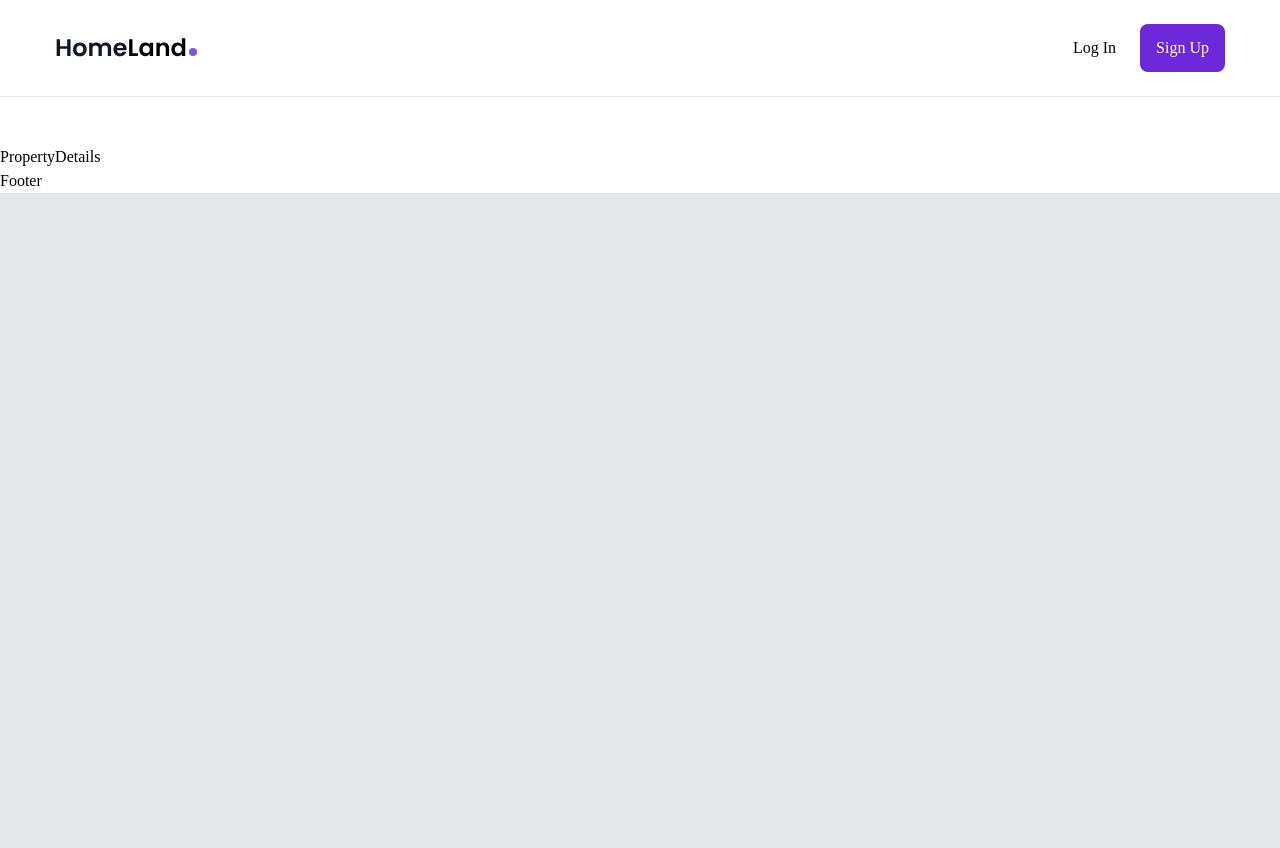
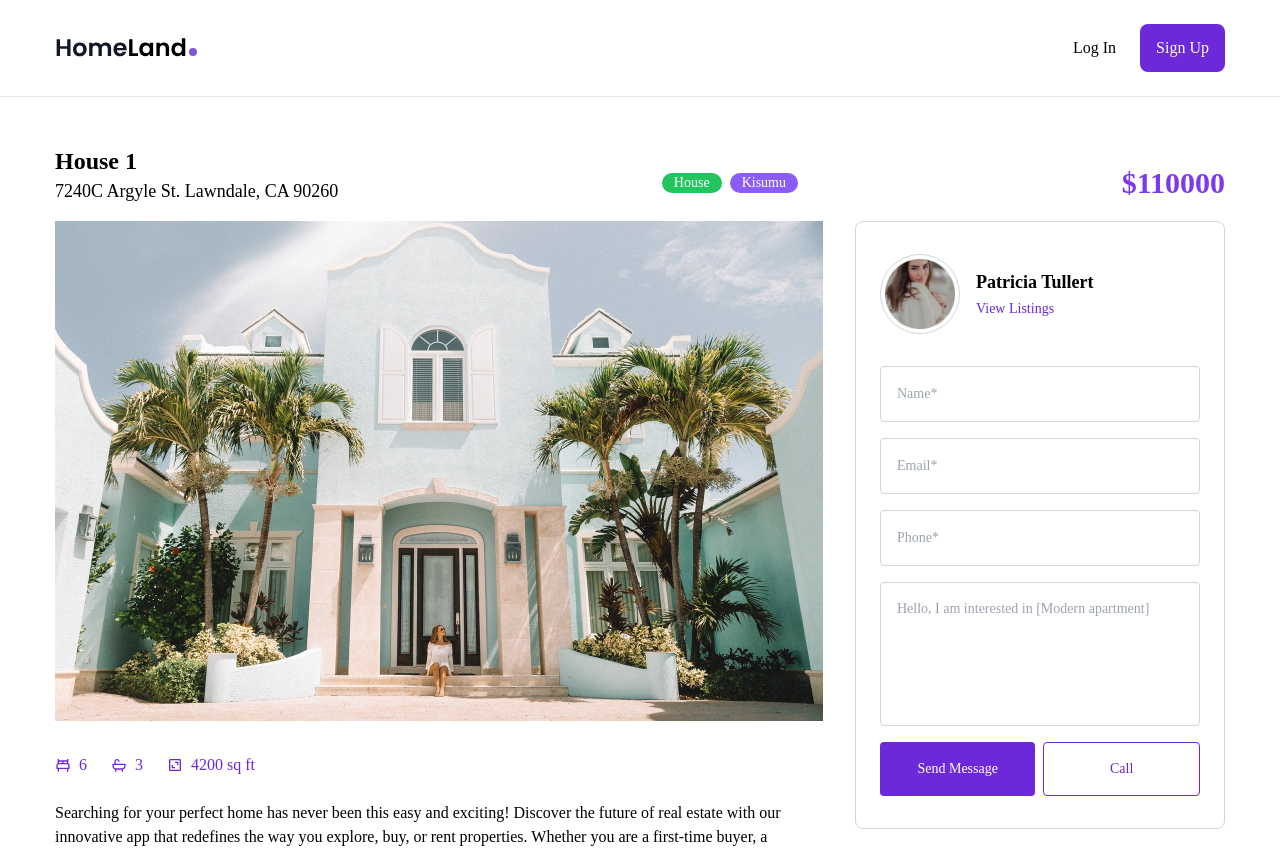
Before and after one commit to kema-ray/Real-Estate, a React (Create React App) app: page /property/1 in a window 1280 px wide. Shown: the top 848 px of the page. Before the commit the page ends 800 px from the top, so only its background shows below. Built offline with nearby package versions, Linux system fonts and the light colour scheme.

Commit message:
create the property details page

```diff
--- a/src/pages/PropertyDetails.js
+++ b/src/pages/PropertyDetails.js
@@ -1,8 +1,90 @@
-import React from 'react'
+import React from 'react';
+import { housesData } from '../data';
+import { useParams } from 'react-router-dom';
+import { BiBed, BiBath, BiArea } from 'react-icons/bi';
+import { Link } from 'react-router-dom';
+
 
 const PropertyDetails = () => {
+  // get house id
+  const { id } = useParams();
+
+  // get the house based on the id
+  const house = housesData.find((house) => {
+    return house.id === parseInt(id);
+  });
+
+  console.log(house);
+
   return (
-    <div>PropertyDetails</div>
+    <section>
+      <div className='container mx-auto min-h-[800px] mb-14'>
+        <div className='flex flex-col lg:flex-row lg:items-center lg:justify-between'>
+          <div>
+            <h2 className='text-2xl font-semibold'>{house.name}</h2>
+            <h3 className='text-lg mb-4'>{house.address}</h3>
+          </div>
+          <div className='mb-4 lg:mb-0 flex gap-x-2 text-sm'>
+            <div className='bg-green-500 text-white px-3 rounded-full'>{house.type}</div>
+            <div className='bg-violet-500 text-white px-3 rounded-full'>{house.city}</div>
+          </div>
+          <div className='text-3xl font-semibold text-violet-600'>${house.price}</div>
+        </div>
+        <div className='flex flex-col items-start gap-8 lg:flex-row'>
+          <div className='max-w-[768px]'>
+            <div className='mb-8'>
+              <img src={house.imageLg} />
+            </div>
+            <div className='flex gap-x-6 text-violet-700 mb-6'>
+              <div className='flex gap-x-2 items-center'>
+                <BiBed />
+                <div>{house.bedrooms}</div>
+              </div>
+              <div className='flex gap-x-2 items-center'>
+                <BiBath />
+                <div>{house.bathrooms}</div>
+              </div>
+              <div className='flex gap-x-2 items-center'>
+                <BiArea />
+                <div>{house.surface}</div>
+              </div>
+            </div>
+            <div>{house.description}</div>
+          </div>
+          <div className='flex-1 bg-white w-full mb-8 border border-gray-300 rounded-lg px-6 py-8'>
+            <div className='flex items-center gap-x-4 mb-8'>
+              <div className='w-20 h-20 p-1 border border-gray-300 rounded-full'>
+                <img src={house.agent.image} />
+              </div>
+              <div>
+                <div className='font-bold text-lg'>{house.agent.name}</div>
+                <Link to='' className='text-violet-700 text-sm'>
+                View Listings
+                </Link>
+              </div>
+            </div>
+
+            {/* form */}
+            <form className='flex flex-col gap-y-4'>
+              <input className='border border-gray-300 focus:border-violet-700
+              outline-none rounded w-full px-4 h-14 text-sm' type='text' placeholder='Name*' />
+              <input className='border border-gray-300 focus:border-violet-700
+              outline-none rounded w-full px-4 h-14 text-sm' type='text' placeholder='Email*' />
+              <input className='border border-gray-300 focus:border-violet-700
+              outline-none rounded w-full px-4 h-14 text-sm' type='text' placeholder='Phone*' />
+              <textarea className='border border-gray-300 focus:border-violet-700
+              outline-none resize-none rounded w-full p-4 h-36 text-sm text-gray-400'
+              placeholder='Message*'
+              defaultValue='Hello, I am interested in [Modern apartment]'></textarea>
+              <div className='flex gap-2'>
+                <button className='bg-violet-700 hover:bg-violet-800 text-white rounded p-4 text-sm w-full transition'>Send Message</button>
+                <button className='border border-violet-700 text-violet-700 hover:border-violet-500 hover:text-violet-500 rounded p-4 text-sm w-full transition'>Call</button>
+              </div>
+            </form>
+          </div>
+        </div>
+      </div>
+    </section>
   )
 }
 
```
